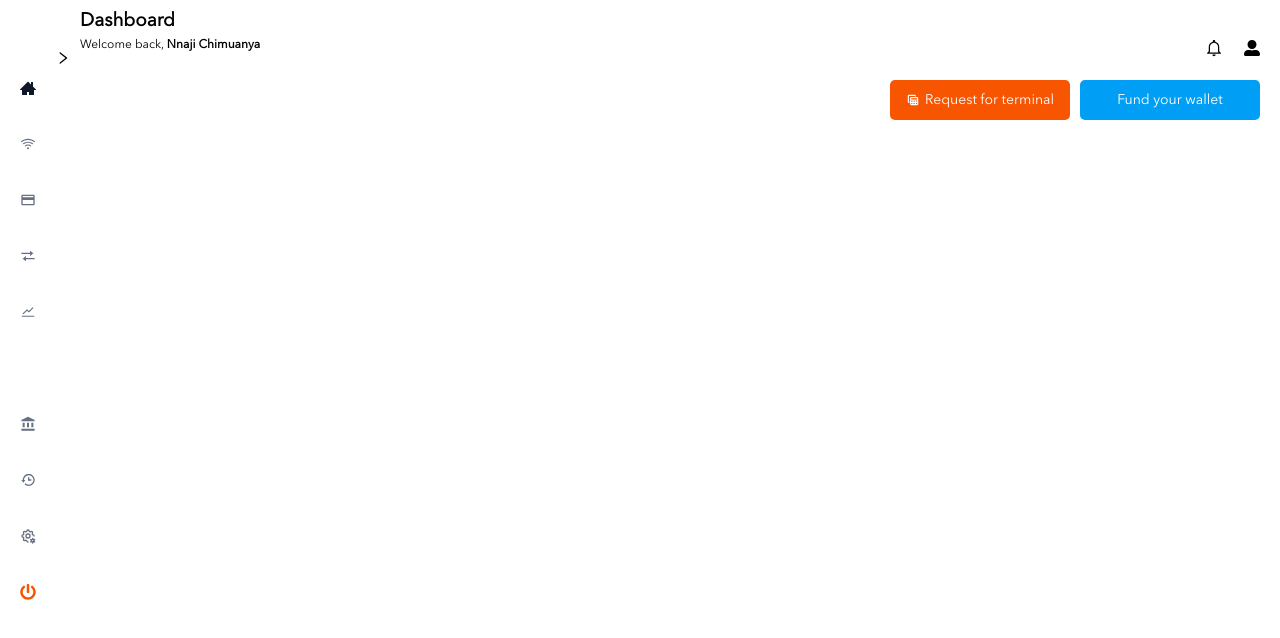
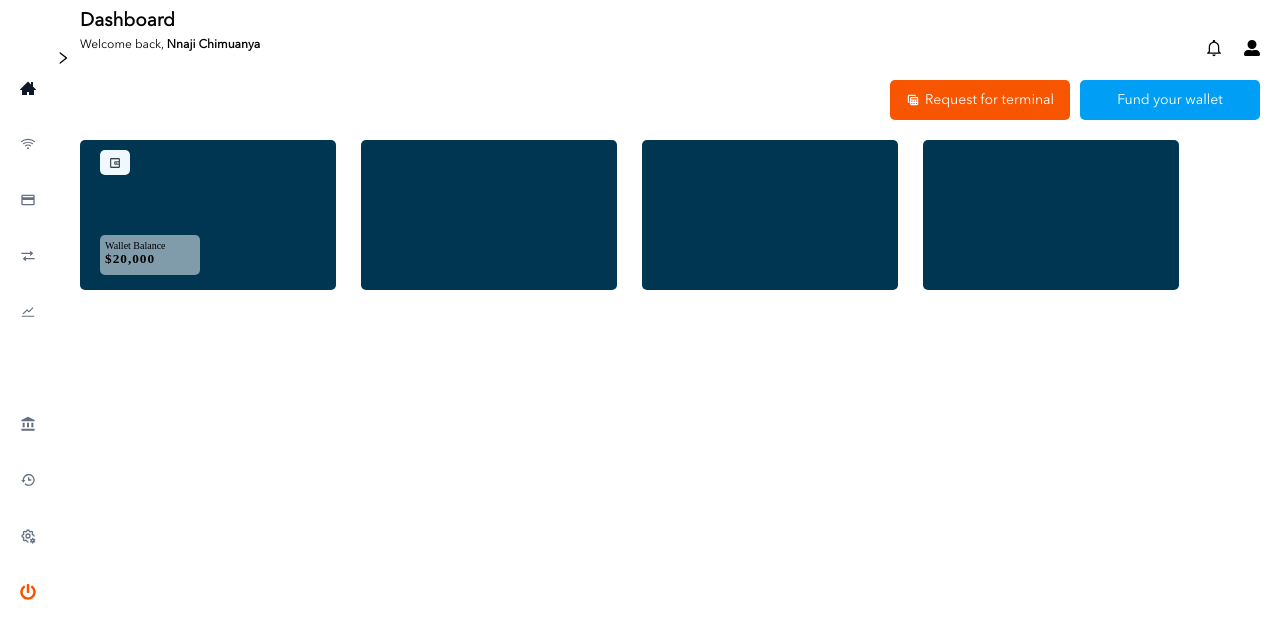
Before and after one commit to NnajiChimuanya/payquity, a React (Create React App) app in the folder frontend/: page / in a window 1280 px wide. Shown: the top 638 px of the page. Built offline with nearby package versions, Linux system fonts and the light colour scheme; some icons are missing.

Commit message:
worked on the main card div

```diff
--- a/frontend/src/pages/Dashboard.tsx
+++ b/frontend/src/pages/Dashboard.tsx
@@ -4,6 +4,7 @@ import { FaUserAlt } from "react-icons/fa";
 import { IoMdNotificationsOutline } from "react-icons/io";
 import { PayquityContext } from "../context/Context";
 import { MdOutlineTableView } from "react-icons/md";
+import { AiOutlineWallet } from "react-icons/ai";
 
 const Dashboard: React.FC = () => {
   const { state, dispatch } = useContext(PayquityContext);
@@ -32,6 +33,22 @@ const Dashboard: React.FC = () => {
           </button>
           <button className="fundWallet">Fund your wallet </button>
         </div>
+
+        <div className="frame2">
+          <div className="mainCard">
+            <div className="iconContainer">
+              <AiOutlineWallet />
+            </div>
+
+            <div className="amountContainer">
+              <p>Wallet Balance</p>
+              <h5>$20,000</h5>
+            </div>
+          </div>
+          <div className="mainCard"></div>
+          <div className="mainCard"></div>
+          <div className="mainCard"></div>
+        </div>
       </div>
     </div>
   );
--- a/frontend/src/styles/dashboard.scss
+++ b/frontend/src/styles/dashboard.scss
@@ -117,5 +117,77 @@ body {
         background-color: rgba(0, 159, 245, 1);
       }
     }
+
+    .frame2 {
+      margin-top: 20px;
+      display: grid;
+      grid-template-columns: 150px 150px;
+      row-gap: 10px;
+      column-gap: 15px;
+
+      @media screen and (min-width: 500px) {
+        grid-template-columns: 180px 180px;
+        row-gap: 10px;
+        column-gap: 25px;
+      }
+
+      @media screen and (min-width: 700px) {
+        grid-template-columns: 20vw 20vw 20vw 20vw;
+        // row-gap: 10px;
+        column-gap: 25px;
+      }
+
+      .mainCard {
+        height: 100px;
+        width: 150px;
+        background-color: rgba(1, 54, 83, 1);
+        border-radius: 5px;
+        position: relative;
+
+        @media screen and (min-width: 500px) {
+          height: 150px;
+          width: 180px;
+        }
+
+        @media screen and (min-width: 700px) {
+          height: 150px;
+          width: 20vw;
+        }
+
+        .iconContainer {
+          height: 25px;
+          width: 30px;
+          background-color: rgba(239, 248, 255, 1);
+          position: absolute;
+          margin-top: 10px;
+          margin-left: 20px;
+          display: flex;
+          align-items: center;
+          justify-content: center;
+          border-radius: 5px;
+          font-size: 12px;
+        }
+
+        .amountContainer {
+          position: absolute;
+          bottom: 0;
+          width: 100px;
+          height: 40px;
+          background-color: rgba(255, 255, 255, 0.5);
+          margin-left: 20px;
+          margin-bottom: 15px;
+          padding: 5px 0px 0px 5px;
+          border-radius: 5px;
+
+          p {
+            font-size: 10px;
+          }
+
+          h5 {
+            letter-spacing: 1px;
+          }
+        }
+      }
+    }
   }
 }
```
